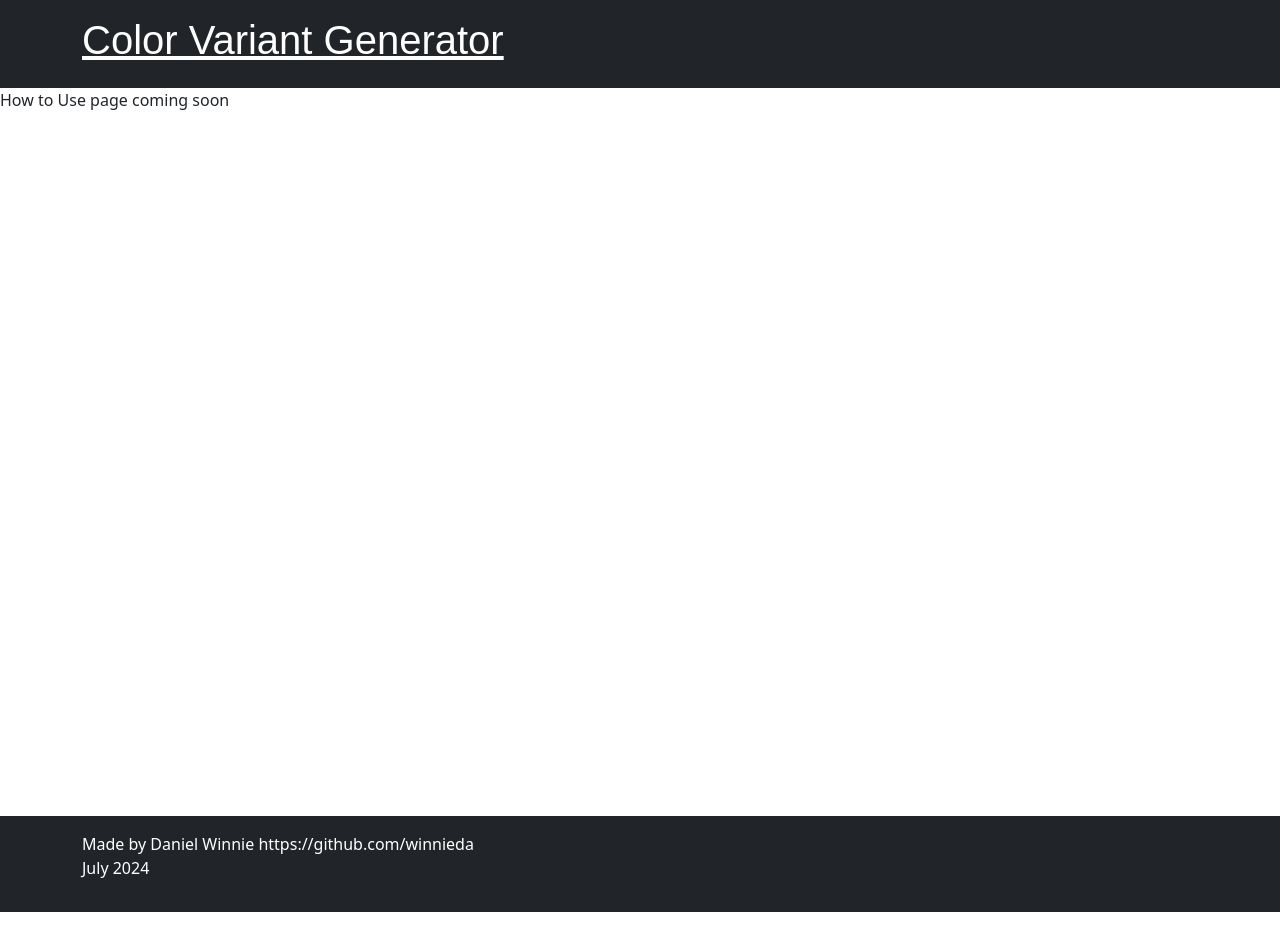
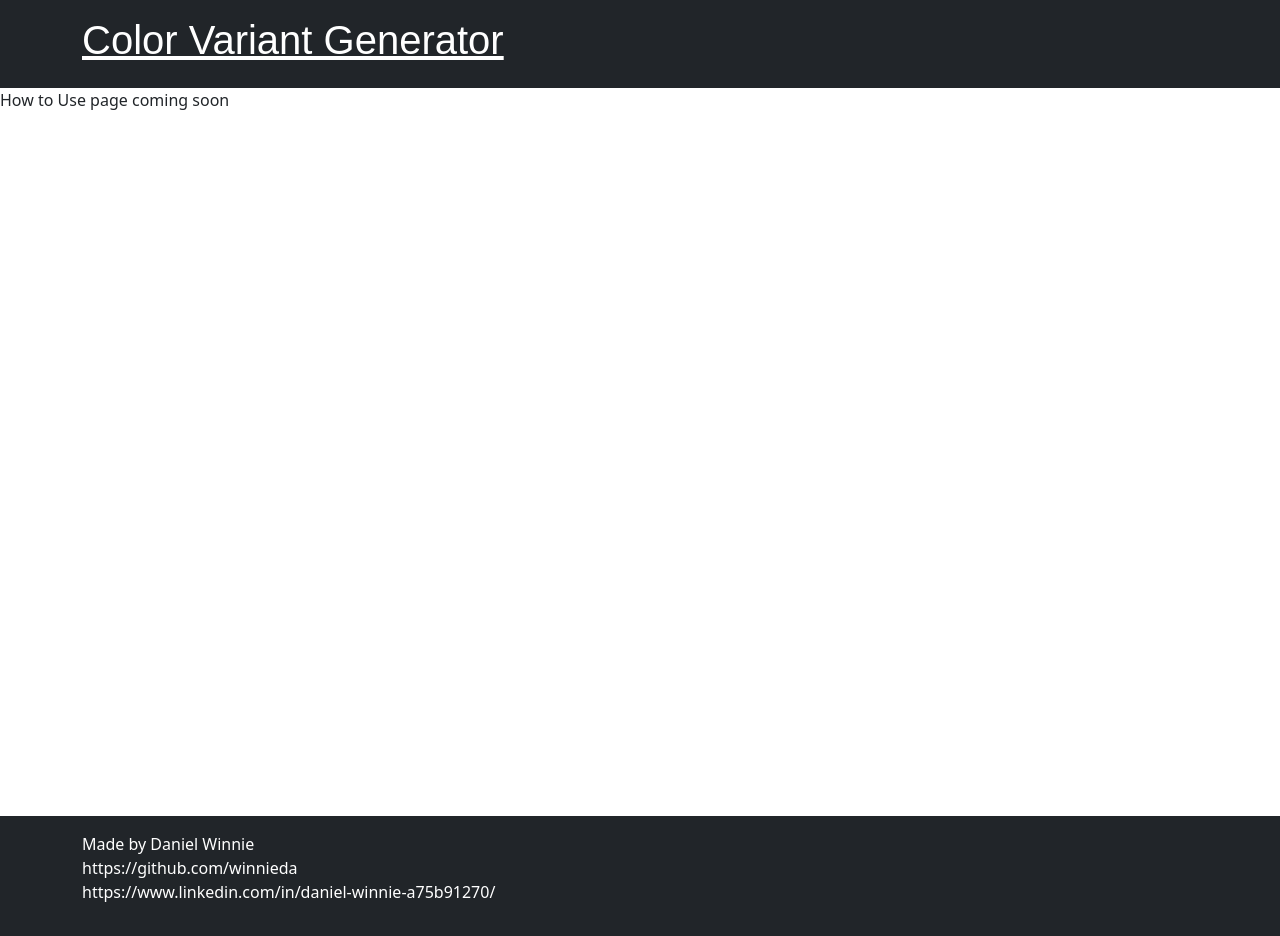
Before and after one commit to winnieda/ColorVariantGenerator, a React (Create React App) app in the folder frontend/: page /how-to-use in a window 1280 px wide. Before the commit the page ends 912 px from the top, so only its background shows below. Built offline with nearby package versions, Linux system fonts and the light colour scheme.

Commit message:
Eyedropper implemented

```diff
--- a/frontend/src/components/js/ColorInput.js
+++ b/frontend/src/components/js/ColorInput.js
@@ -1,7 +1,7 @@
 import React from 'react';
 import '../css/ColorInput.css';
 
-const ColorInput = ({ id, hex, r, g, b, isValid, onInputChange, removeColor }) => {
+const ColorInput = ({ id, hex, r, g, b, isValid, onInputChange, removeColor, onEyedropperClick }) => {
   const handleInputChange = (field, value) => {
     onInputChange(id, field, value);
   };
@@ -46,7 +46,7 @@ const ColorInput = ({ id, hex, r, g, b, isValid, onInputChange, removeColor }) =
           max="255"
           className={`form-control rgb-input ${isValid === false ? 'is-invalid' : ''}`}
         />
-        <button onClick={() => removeColor(id)} className="eyedropper-button">
+        <button onClick={() => onEyedropperClick(id)} className="eyedropper-button">
           <i className="fas fa-eye-dropper"></i>
         </button>
       </div>
--- a/frontend/src/components/js/CreatePalettePage.js
+++ b/frontend/src/components/js/CreatePalettePage.js
@@ -5,7 +5,7 @@ import { ColorOutputBatch } from './ColorOutput';
 import '../css/CreatePalettePage.css';
 import { normalizeInput, processNormalizedInput } from '../utils/InputParser.js';
 import { PaletteContext } from './context/PaletteContext.js';
-import ImageUpload from './ImageUpload'; // Import ImageUpload component
+import ImageUpload from './ImageUpload';
 
 const CreatePalettePage = () => {
   const { paletteState, setPaletteState } = useContext(PaletteContext);
@@ -34,6 +34,24 @@ const CreatePalettePage = () => {
       colors: colors.filter((color) => color.id !== id)
     });
   };
+
+  const onEyedropperClick = async (id) => {
+    if (!window.EyeDropper) {
+      alert('Sorry, your browser does not support the EyeDropper API.' +
+        ' Firefox users can go to More Tools > Eyedropper and paste into ' +
+        'the hex field as an easy alternative.');
+      return;
+    }
+    try {
+      const eyeDropper = new window.EyeDropper();
+      eyeDropper.open().then((result) => {
+        handleColorInputChange(id, 'hex', result.sRGBHex);
+      });
+    } catch (error) {
+      console.error('Error using the EyeDropper API:', error);
+    }
+  };
+
 
   const handleGeneratePalette = async () => {
     const error = validateForm();
@@ -198,6 +216,7 @@ const CreatePalettePage = () => {
                 isValid={color.isValid}
                 onInputChange={handleColorInputChange}
                 removeColor={removeColor}
+                onEyedropperClick={onEyedropperClick}
               />
             ))}
           </div>
--- a/frontend/src/components/js/Footer.js
+++ b/frontend/src/components/js/Footer.js
@@ -5,8 +5,9 @@ const Footer = () => {
   return (
     <footer className="bg-dark text-white p-3 mt-5">
       <div className="container">
-        <p>Made by Daniel Winnie https://github.com/winnieda<br/>
-          July 2024</p>
+        <p>Made by Daniel Winnie<br/>
+        https://github.com/winnieda<br/>
+        https://www.linkedin.com/in/daniel-winnie-a75b91270/</p>
       </div>
     </footer>
   );
--- a/frontend/src/components/js/LandingPage.js
+++ b/frontend/src/components/js/LandingPage.js
@@ -14,7 +14,7 @@ const LandingPage = () => {
           <div className="row justify-content-center">
             <div className="col-lg-5 col-md-9 mb-3">
               <Link to="/create-palette" className="btn btn-primary btn-lg w-100">
-                <i className="fas fa-palette"></i> Create new Palette
+                <i className="fas fa-palette"></i> Create Palette or Variants
               </Link>
             </div>
             <div className="col-md-4 col-lg-3 mb-3">
```
